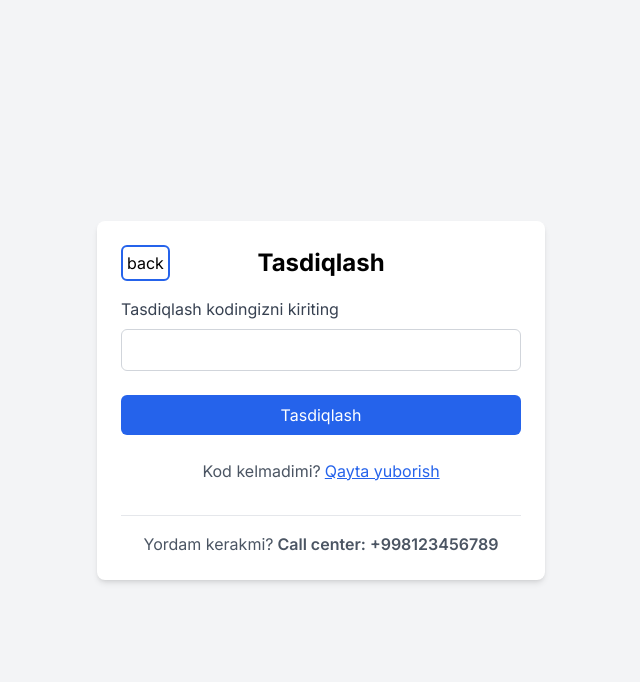
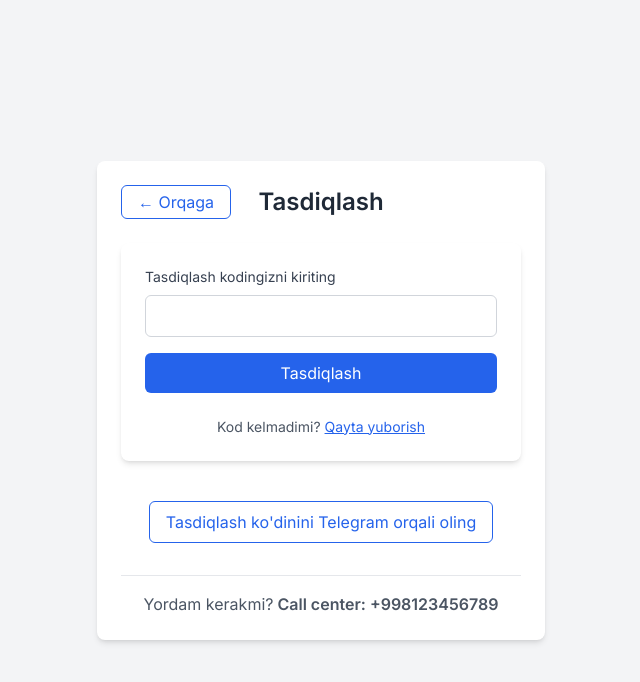
Before and after one commit to umidasirov/newLmsRobo, a React (Vite) app: page /login in a window 1280 px wide. Both pictures are taken after a click on the button "Ro'yxatdan o'tish". Shown: the top 682 px of the page, without its empty margins (319-959 px from the left). Built offline with nearby package versions, Linux system fonts and the light colour scheme.

Commit message:
Update index.jsx

```diff
--- a/src/components/login/index.jsx
+++ b/src/components/login/index.jsx
@@ -421,50 +421,66 @@ const handleSubmitStep1 = async (e) => {
           </>
         ) : (
           <>
-            <div className="flex items-center mb-4 justify-between">
+            <div className="flex items-center mb-6 justify-between">
               <div className="flex-1">
-                <button className="border p-1 rounded-md border-[2px] border-[#2563eb] text-left" onClick={() => setStep(1)}>back</button>
+                <button
+                  onClick={() => setStep(1)}
+                  className="border border-blue-600 text-blue-600 px-4 py-1 rounded-md hover:bg-blue-100 transition"
+                >
+                  ← Orqaga
+                </button>
               </div>
-              <h1 className="flex-1 text-center text-2xl font-bold">Tasdiqlash</h1>
-              <div className="flex-1 text-right"></div>
+              <h1 className="flex-1 text-center text-2xl font-semibold text-gray-800">Tasdiqlash</h1>
+              <div className="flex-1"></div>
             </div>
-            <div>
-              <div className="mb-6">
-                <div className="head">
-                  <label className="block text-gray-700 mb-2" htmlFor="verificationCode">
+
+            <div className="bg-white p-6 rounded-lg shadow-md">
+              <label htmlFor="verificationCode" className="block text-gray-700 text-sm mb-2">
                 Tasdiqlash kodingizni kiriting
               </label>
-                </div>
               <input
                 type="text"
                 id="verificationCode"
                 name="verificationCode"
                 value={formData.verificationCode}
                 onChange={handleChange}
-                  className={`w-full px-3 py-2 border rounded-md ${errors.verificationCode ? "border-red-500" : "border-gray-300"
+                className={`w-full px-4 py-2 border rounded-md text-gray-800 outline-none focus:ring-2 focus:ring-blue-500 ${errors.verificationCode ? "border-red-500" : "border-gray-300"
                   }`}
               />
               {errors.verificationCode && (
                 <p className="text-red-500 text-sm mt-1">{errors.verificationCode}</p>
               )}
-              </div>
 
               <button
                 onClick={handleSubmitStep2}
                 type="submit"
-                className="w-full bg-blue-600 text-white py-2 px-4 rounded-md hover:bg-blue-700 transition duration-200"
+                className="mt-4 w-full bg-blue-600 text-white py-2 rounded-md hover:bg-blue-700 transition"
               >
                 Tasdiqlash
               </button>
+
+              <div className="mt-6 text-center text-sm text-gray-600">
+                Kod kelmadimi?
+                <button
+                  className="text-blue-600 underline ml-1 hover:text-blue-800 transition"
+                >
+                  Qayta yuborish
+                </button>
+              </div>
             </div>
 
             <div className="mt-6 text-center">
-              <p className="text-gray-600">
-                Kod kelmadimi?
-                <button className="text-blue-600 ml-1 underline">Qayta yuborish</button>
-              </p>
+              <a
+                href="https://t.me/robologinbot"
+                target="_blank"
+                rel="noopener noreferrer"
+                className="inline-block text-blue-600 border border-blue-600 px-4 py-2 rounded-md mt-4 hover:bg-blue-50 transition"
+              >
+                Tasdiqlash ko'dinini Telegram orqali oling
+              </a>
             </div>
           </>
+
         )}
 
         <div className="mt-8 pt-4 border-t border-gray-200">
```
Lines whose indentation alone changed are shown as unchanged.
